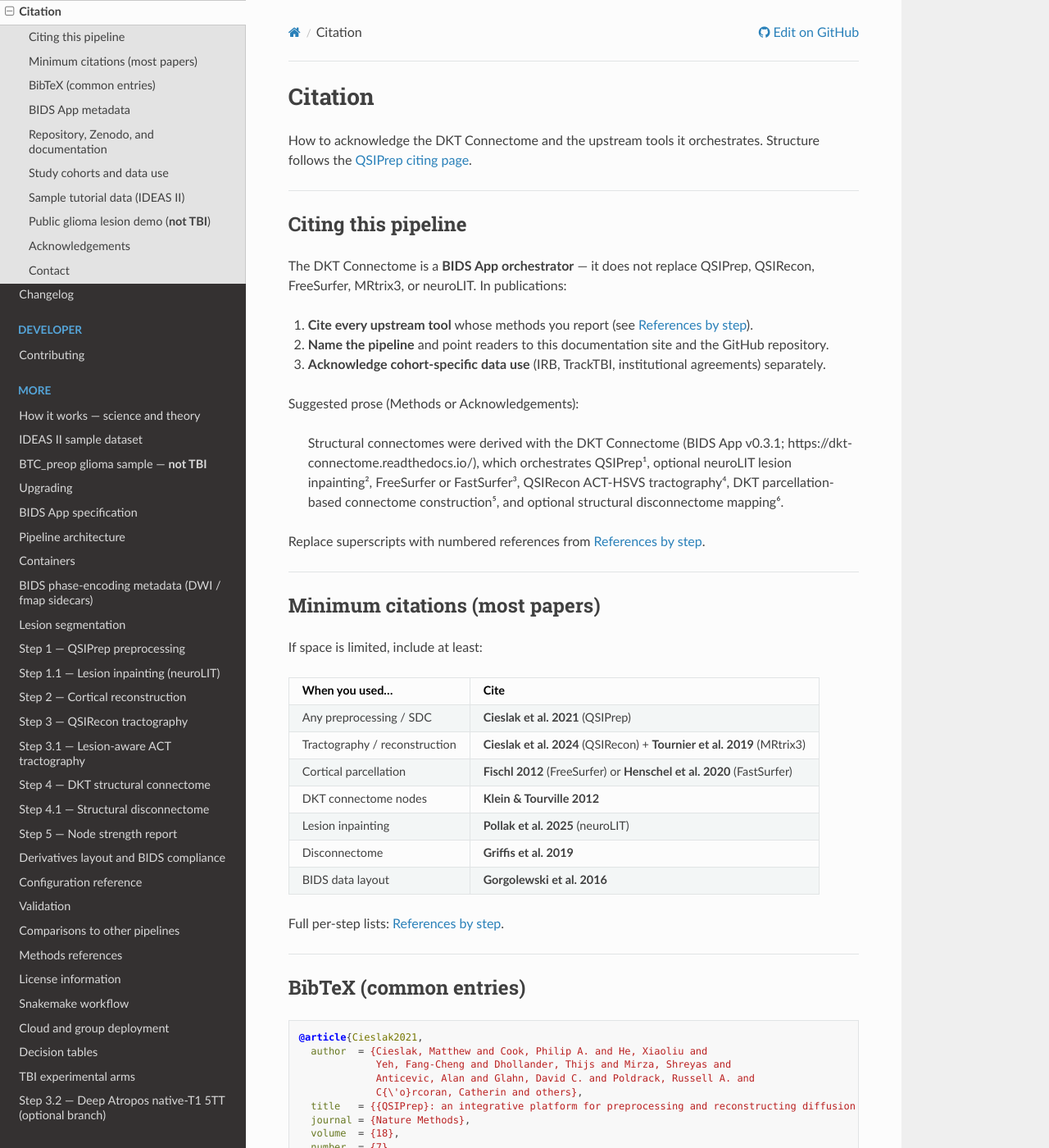
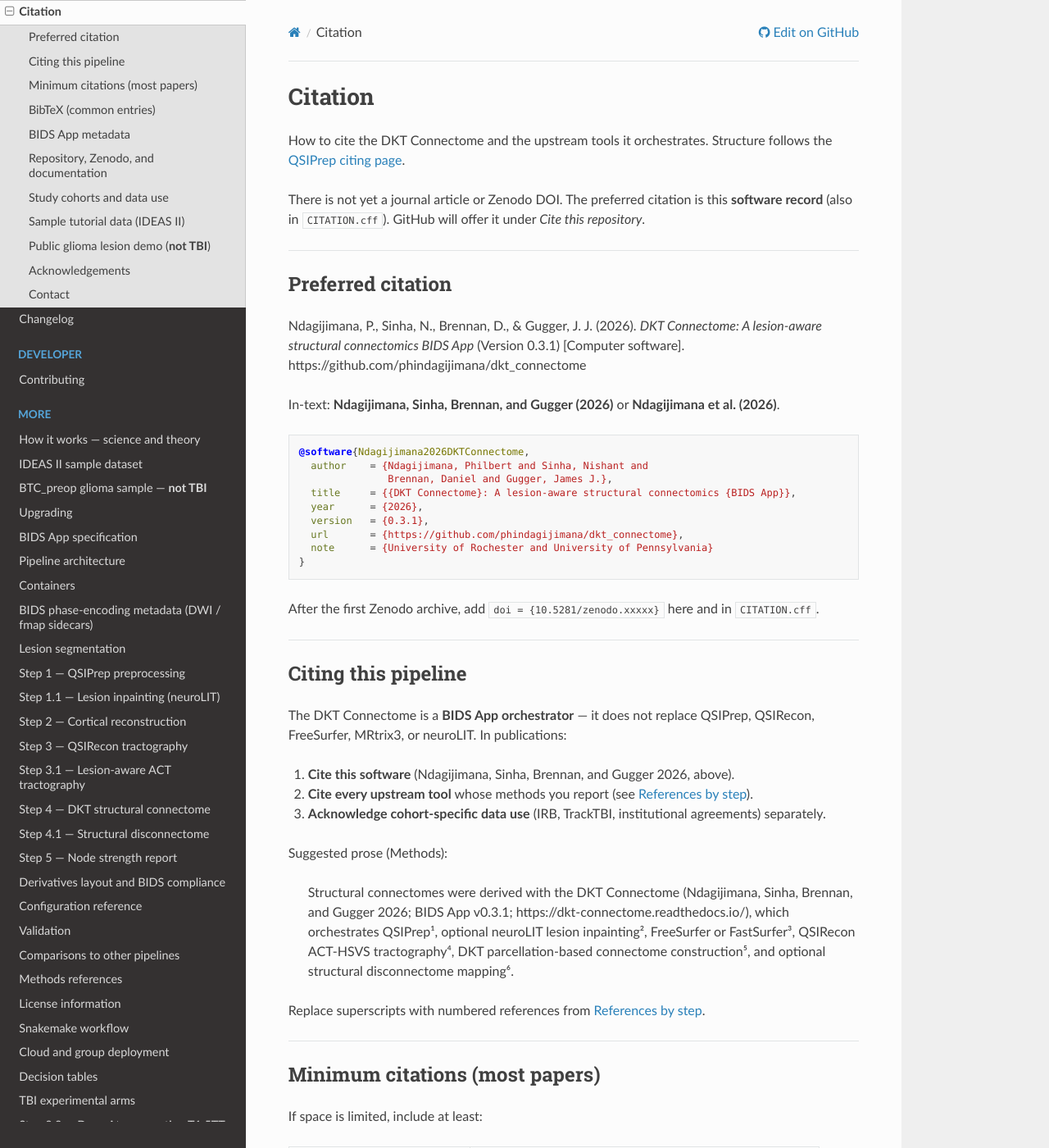
Before and after one commit to phindagijimana/dkt_connectome, a Sphinx documentation site: the page built from dwi_pipeline/docs/citation.md, in a window 1280 px wide and 1400 px high. Shown: the whole window at 82% size. Built offline with Sphinx 7.4.7 and the Read the Docs theme 3.1.0, drawn with Linux system fonts in a browser that asks for light colours; some of the changed text lies outside the part shown.

Commit message:
Add a software citation with Ndagijimana first and Gugger last.
Preferred cite is Ndagijimana, Sinha, Brennan, and Gugger (2026) until a journal article or Zenodo DOI exists.

````diff
--- a/dwi_pipeline/docs/citation.md
+++ b/dwi_pipeline/docs/citation.md
@@ -1,6 +1,30 @@
 # Citation
 
-How to acknowledge the DKT Connectome and the upstream tools it orchestrates. Structure follows the [QSIPrep citing page](https://qsiprep.readthedocs.io/en/0.22.1/citing.html).
+How to cite the DKT Connectome and the upstream tools it orchestrates. Structure follows the [QSIPrep citing page](https://qsiprep.readthedocs.io/en/0.22.1/citing.html).
+
+There is not yet a journal article or Zenodo DOI. The preferred citation is this **software record** (also in [`CITATION.cff`](https://github.com/phindagijimana/dkt_connectome/blob/main/CITATION.cff)). GitHub will offer it under *Cite this repository*.
+
+---
+
+## Preferred citation
+
+Ndagijimana, P., Sinha, N., Brennan, D., & Gugger, J. J. (2026). *DKT Connectome: A lesion-aware structural connectomics BIDS App* (Version 0.3.1) [Computer software]. https://github.com/phindagijimana/dkt_connectome
+
+In-text: **Ndagijimana, Sinha, Brennan, and Gugger (2026)** or **Ndagijimana et al. (2026)**.
+
+```bibtex
+@software{Ndagijimana2026DKTConnectome,
+  author    = {Ndagijimana, Philbert and Sinha, Nishant and
+               Brennan, Daniel and Gugger, James J.},
+  title     = {{DKT Connectome}: A lesion-aware structural connectomics {BIDS App}},
+  year      = {2026},
+  version   = {0.3.1},
+  url       = {https://github.com/phindagijimana/dkt_connectome},
+  note      = {University of Rochester and University of Pennsylvania}
+}
+```
+
+After the first Zenodo archive, add `doi = {10.5281/zenodo.xxxxx}` here and in `CITATION.cff`.
 
 ---
 
@@ -8,13 +32,13 @@
 
 The DKT Connectome is a **BIDS App orchestrator** — it does not replace QSIPrep, QSIRecon, FreeSurfer, MRtrix3, or neuroLIT. In publications:
 
-1. **Cite every upstream tool** whose methods you report (see [References by step](references.md)).
-2. **Name the pipeline** and point readers to this documentation site and the GitHub repository.
+1. **Cite this software** (Ndagijimana, Sinha, Brennan, and Gugger 2026, above).
+2. **Cite every upstream tool** whose methods you report (see [References by step](references.md)).
 3. **Acknowledge cohort-specific data use** (IRB, TrackTBI, institutional agreements) separately.
 
-Suggested prose (Methods or Acknowledgements):
+Suggested prose (Methods):
 
-> Structural connectomes were derived with the DKT Connectome (BIDS App v0.3.1; https://dkt-connectome.readthedocs.io/), which orchestrates QSIPrep¹, optional neuroLIT lesion inpainting², FreeSurfer or FastSurfer³, QSIRecon ACT-HSVS tractography⁴, DKT parcellation-based connectome construction⁵, and optional structural disconnectome mapping⁶.
+> Structural connectomes were derived with the DKT Connectome (Ndagijimana, Sinha, Brennan, and Gugger 2026; BIDS App v0.3.1; https://dkt-connectome.readthedocs.io/), which orchestrates QSIPrep¹, optional neuroLIT lesion inpainting², FreeSurfer or FastSurfer³, QSIRecon ACT-HSVS tractography⁴, DKT parcellation-based connectome construction⁵, and optional structural disconnectome mapping⁶.
 
 Replace superscripts with numbered references from [References by step](references.md).
 
@@ -133,9 +157,8 @@
 From [`app.json`](https://github.com/phindagijimana/dkt_connectome/blob/main/dwi_pipeline/app.json):
 
 ```text
-HowToAcknowledge: Cite QSIPrep (Cieslak et al., Nature Methods 2021), QSIRecon,
-FastSurfer/FreeSurfer, MRtrix3, Pollak et al. 2025 for neuroLIT inpainting,
-and Griffis et al. 2019 for disconnectome methods. See documentation/citation.
+HowToAcknowledge: Cite Ndagijimana, Sinha, Brennan, and Gugger (2026),
+DKT Connectome v0.3.1, plus the upstream tools (see citation page).
 ```
 
 ---
@@ -150,20 +173,7 @@
 | Zenodo archive | *(enable GitHub integration — see [Maintainer §17 on GitHub](https://github.com/phindagijimana/dkt_connectome/blob/main/dwi_pipeline/docs/maintainer/maintainer_tasks.md#17-zenodo-archive-doi))* |
 | CITATION.cff | https://github.com/phindagijimana/dkt_connectome/blob/main/CITATION.cff |
 
-After the first Zenodo release, add the software DOI here and in `CITATION.cff`:
-
-```bibtex
-@software{Ndagijimana2026DKTConnectome,
-  author    = {Ndagijimana, Philbert},
-  title     = {{DKT Connectome} — lesion-aware structural connectomics {BIDS App}}},
-  year      = {2026},
-  version   = {0.3.1},
-  url       = {https://github.com/phindagijimana/dkt_connectome},
-  doi       = {10.5281/zenodo.xxxxx}
-}
-```
-
-Replace `10.5281/zenodo.xxxxx` with the DOI from your Zenodo record.
+The preferred `@software` entry is at the top of this page. After the first Zenodo release, add the DOI there and in `CITATION.cff`.
 
 ---
 
````
Also changed, not shown: README.md (+6 -0 lines), dwi_pipeline/docs/changelog.md (+1 -0 lines), 2 other files.
